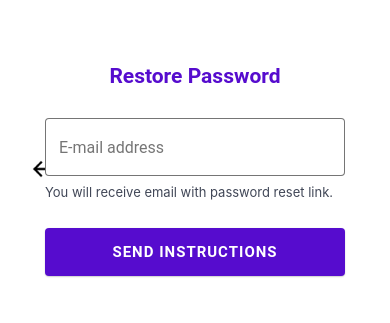
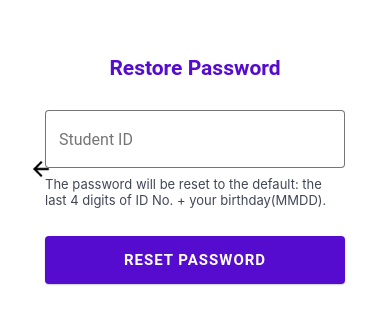
Before and after one commit to Ying-Jung-Chien/parking_lot_management, a React Native app: screen /ResetPasswordScreen in a window 390 px wide. Shown: the part 253-576 px from the top of the page. Built offline with nearby package versions, Linux system fonts and the light colour scheme; what react-native-status-bar-height would draw is missing.

Commit message:
complete reset password

```diff
--- a/src/screens/ResetPasswordScreen.js
+++ b/src/screens/ResetPasswordScreen.js
@@ -5,17 +5,39 @@ import Logo from '../components/Logo'
 import Header from '../components/Header'
 import TextInput from '../components/TextInput'
 import Button from '../components/Button'
-import { emailValidator } from '../helpers/emailValidator'
+
+import { getDatabase, ref, onValue, update, get } from 'firebase/database';
+import '../../firebase'
 
 export default function ResetPasswordScreen({ navigation }) {
   const [email, setEmail] = useState({ value: '', error: '' })
+  const [ID, setID] = useState({ value: '', error: '' })
 
-  const sendResetPasswordEmail = () => {
-    const emailError = emailValidator(email.value)
-    if (emailError) {
-      setEmail({ ...email, error: emailError })
-      return
+  const resetPassword = async () => {
+    const db = getDatabase();
+    const snapshot = await get(ref(db, 'account/' + ID.value));
+
+    if(snapshot.exists()){
+      const original = await snapshot.val().original;
+      const reference = ref(db, 'account/' + ID.value);
+      const updates = {};
+      updates['/password'] = original;
+
+      update(reference, updates)
+      .then(() => {
+        alert("Successfully reset password");
+      })
+      .catch((error) => {
+        alert("Failed to reset password");
+      });
     }
+    else{
+      console.log("ID failed");
+      setErrortype({value: "this student id doesn't exist", show: 1});
+      return;
+    }
+
+
     navigation.navigate('LoginScreen')
   }
 
@@ -25,24 +47,24 @@ export default function ResetPasswordScreen({ navigation }) {
       {/* <Logo /> */}
       <Header>Restore Password</Header>
       <TextInput
-        label="E-mail address"
+        label="Student ID"
         returnKeyType="done"
-        value={email.value}
-        onChangeText={(text) => setEmail({ value: text, error: '' })}
-        error={!!email.error}
-        errorText={email.error}
+        value={ID.value}
+        onChangeText={(text) => setID({ value: text, error: '' })}
+        error={!!ID.error}
+        errorText={ID.error}
         autoCapitalize="none"
-        autoCompleteType="email"
-        textContentType="emailAddress"
-        keyboardType="email-address"
-        description="You will receive email with password reset link."
+        autoCompleteType="username"
+        textContentType="username"
+        keyboardType="numeric"
+        description="The password will be reset to the default: the last 4 digits of ID No. + your birthday(MMDD)."
       />
       <Button
         mode="contained"
-        onPress={sendResetPasswordEmail}
+        onPress={resetPassword}
         style={{ marginTop: 16 }}
       >
-        Send Instructions
+        Reset Password
       </Button>
     </Background>
   )
```
